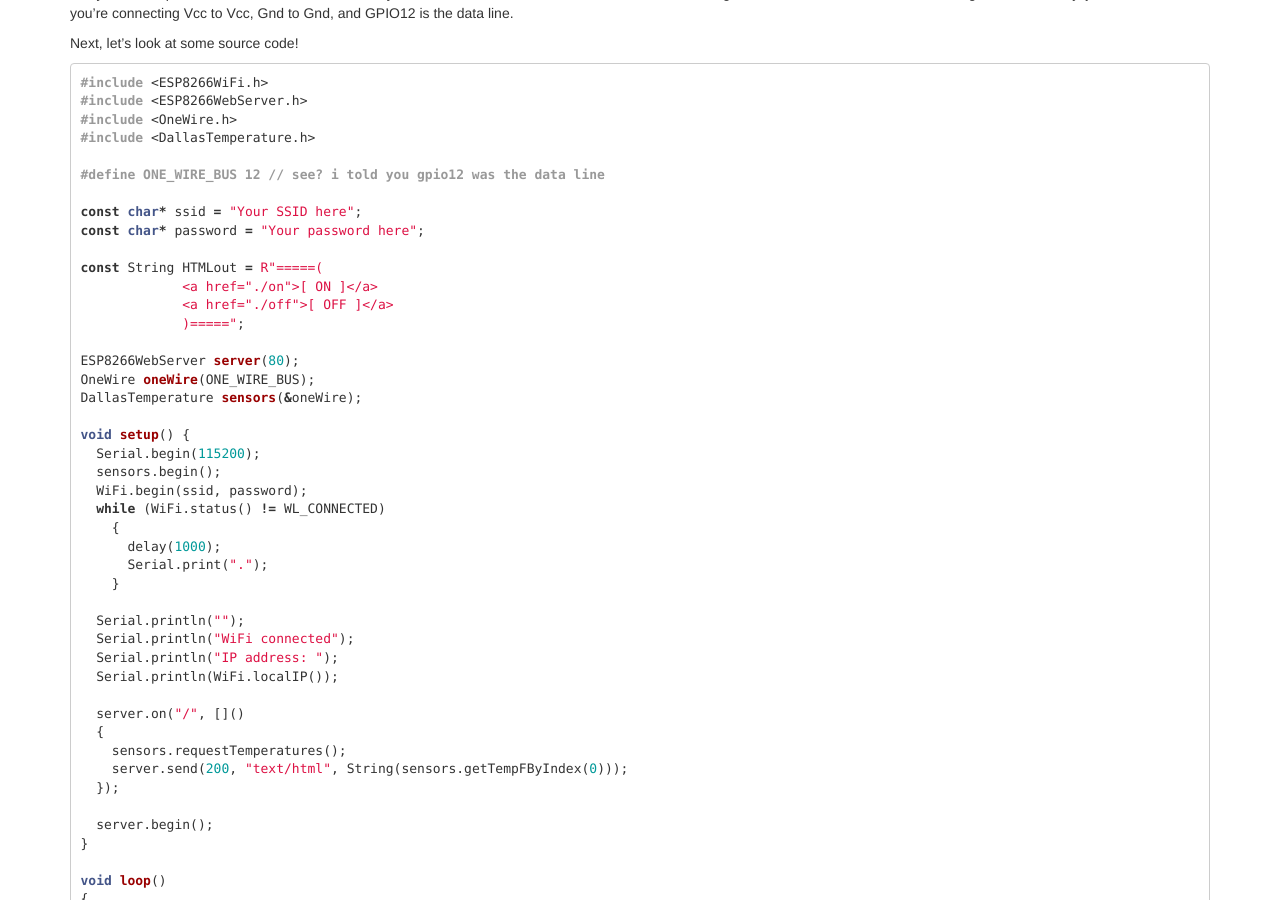
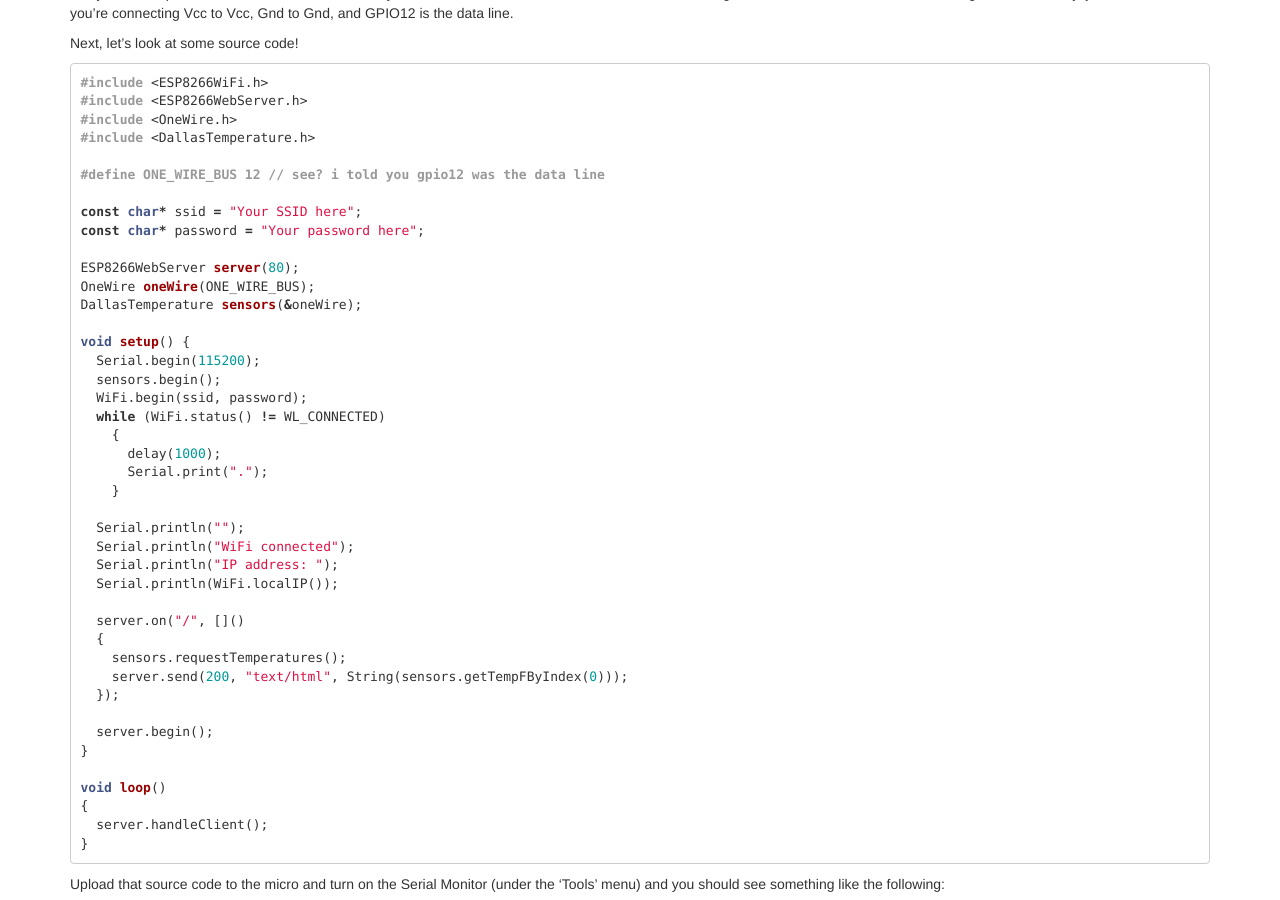
Before and after one commit to mike-rogers/mike-rogers.github.com, a Jekyll site: the page built from _posts/2015-12-13-adventures-with-the-esp8266.md, in a window 1280 px wide and 900 px high, scrolled down 1343 px. Built offline with Jekyll 4.4.1, drawn with Linux system fonts in a browser that asks for light colours; comment, search, counter and statistics services are not loaded.

Commit message:
remove code artifact from previous version

```diff
--- a/_posts/2015-12-13-adventures-with-the-esp8266.md
+++ b/_posts/2015-12-13-adventures-with-the-esp8266.md
@@ -61,11 +61,6 @@ Next, let's look at some source code!
 
 const char* ssid = "Your SSID here";
 const char* password = "Your password here";
-
-const String HTMLout = R"=====(
-             <a href="./on">[ ON ]</a>
-             <a href="./off">[ OFF ]</a>
-             )=====";
 
 ESP8266WebServer server(80);
 OneWire oneWire(ONE_WIRE_BUS);
```
